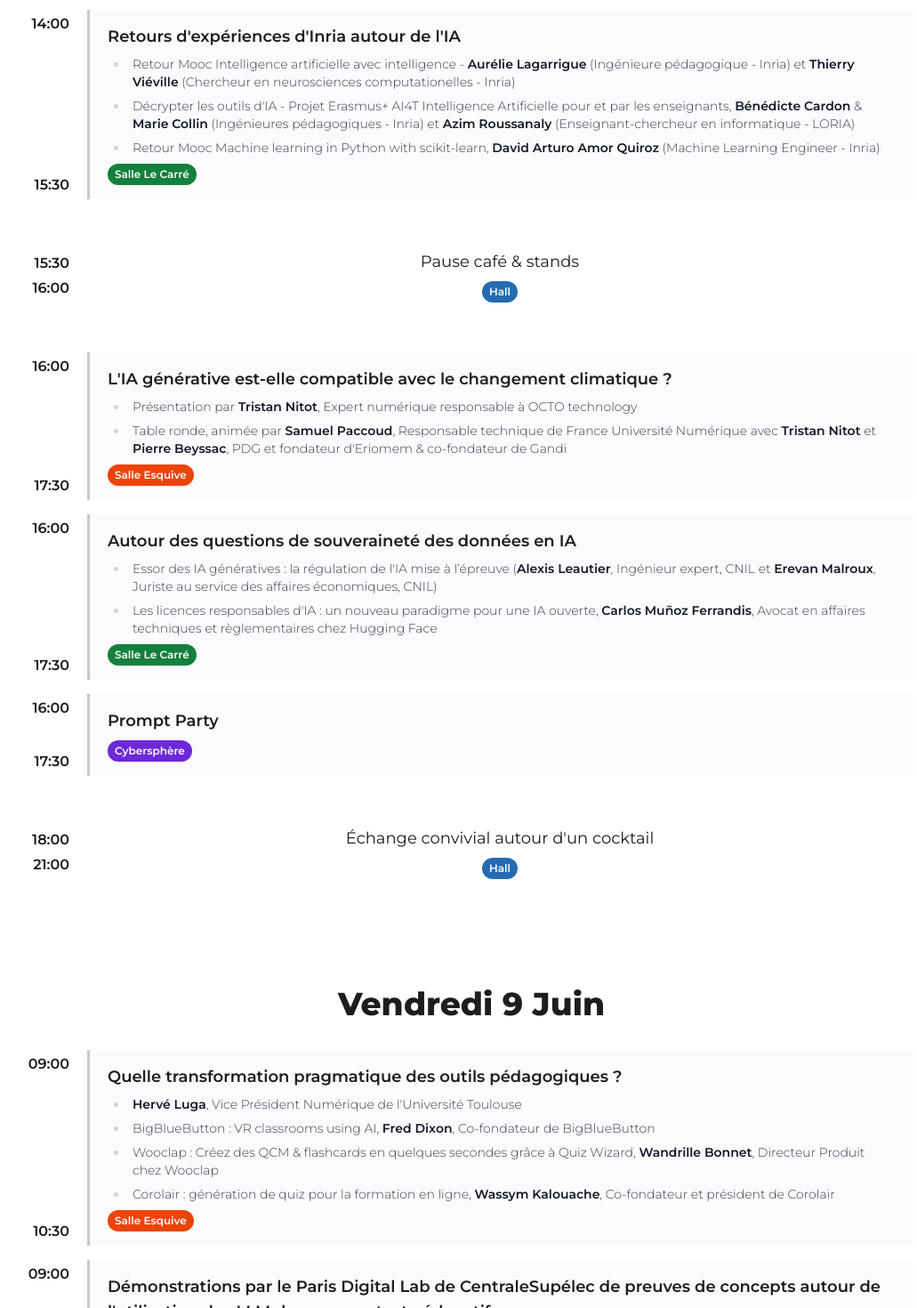
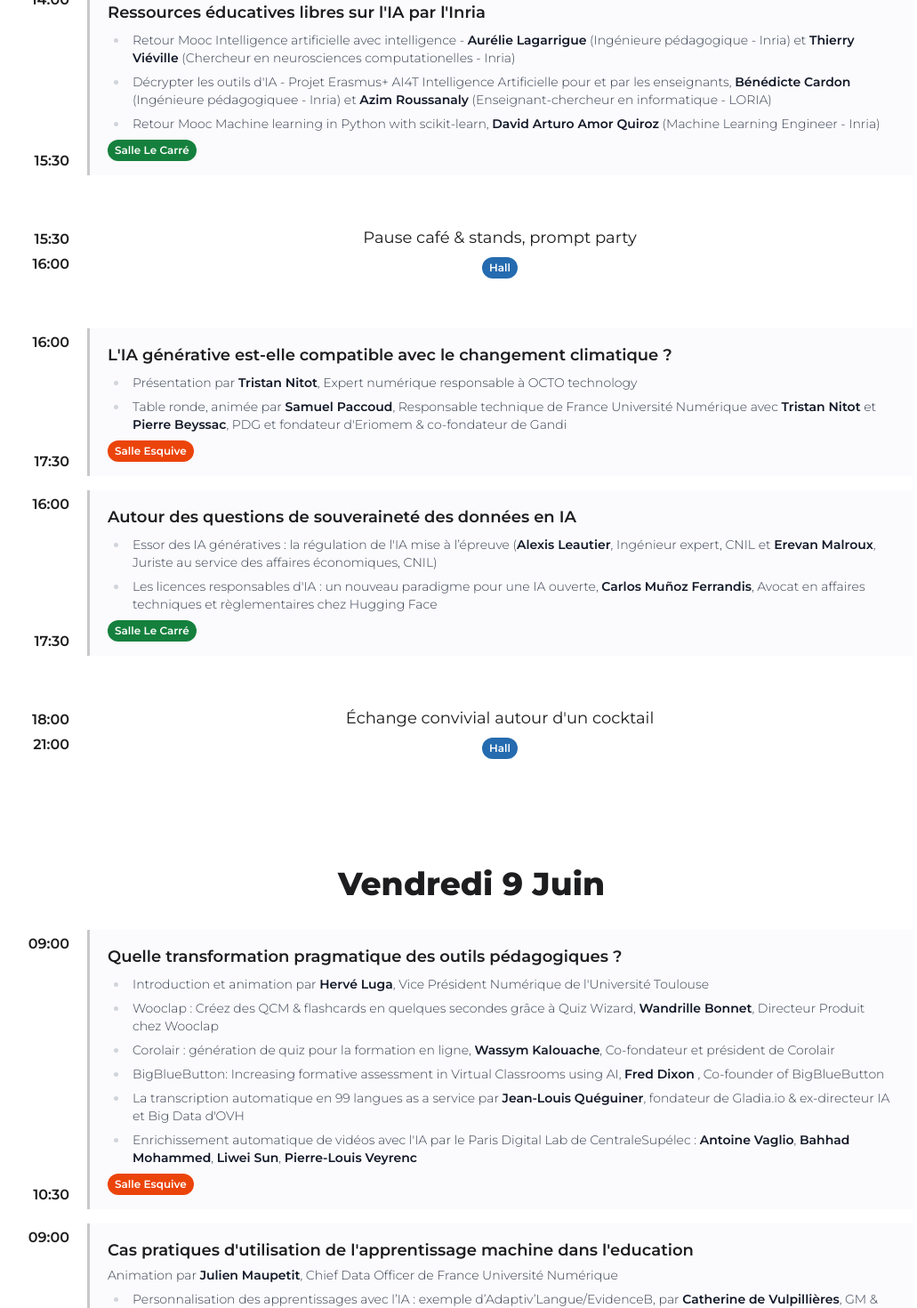
Before and after one commit to openfun/conf2023-landingpage, a Next.js app: page / in a window 1280 px wide. Shown: the part 5964-7434 px from the top of the page at 89% size, without its empty margins (110-1141 px from the left). Built offline with nearby package versions, Linux system fonts and the light colour scheme.

Commit message:
wip: changes

```diff
--- a/components/agenda.tsx
+++ b/components/agenda.tsx
@@ -26,19 +26,21 @@ const TAG_CARRE = {
   name: "Salle Le Carré",
   color: "bg-green-700",
 };
-const TAG_CYBER = {
-  name: "Cybersphère",
-  color: "bg-violet-700",
-};
+// const TAG_CYBER = {
+//   name: "Cybersphère",
+//   color: "bg-violet-700",
+// };
 
 const AGENDA_FRIDAY: AgendaSlot[] = [
   {
     title: "Quelle transformation pragmatique des outils pédagogiques ?",
     description: `
-- **Hervé Luga**, Vice Président Numérique de l'Université Toulouse
-- BigBlueButton :  VR classrooms using AI, **Fred Dixon**, Co-fondateur de BigBlueButton
+- Introduction et animation par **Hervé Luga**, Vice Président Numérique de l'Université Toulouse
 - Wooclap : Créez des QCM & flashcards en quelques secondes grâce à Quiz Wizard, **Wandrille Bonnet**, Directeur Produit chez Wooclap
 - Corolair : génération de quiz pour la formation en ligne, **Wassym Kalouache**, Co-fondateur et président de Corolair
+- BigBlueButton: Increasing formative assessment in Virtual Classrooms using AI, **Fred Dixon** , Co-founder of BigBlueButton
+- La transcription automatique en 99 langues as a service par **Jean-Louis Quéguiner**, fondateur de Gladia.io & ex-directeur IA et Big Data d'OVH
+- Enrichissement automatique de vidéos avec l'IA par le Paris Digital Lab de CentraleSupélec : **Antoine Vaglio**, **Bahhad Mohammed**, **Liwei Sun**, **Pierre-Louis Veyrenc**
     `,
     start: "09:00",
     end: "10:30",
@@ -46,19 +48,18 @@ const AGENDA_FRIDAY: AgendaSlot[] = [
   },
   {
     title:
-      "Démonstrations par le Paris Digital Lab de CentraleSupélec de preuves de concepts autour de l'utilisation des LLM dans un contexte éducatif",
+      "Cas pratiques d'utilisation de l'apprentissage machine dans l'education",
     description: `
-- **Antoine Vaglio**
-- **Bahhad Mohammed**
-- **Liwei Sun**
-- **Pierre-Louis Veyrenc**
+Animation par **Julien Maupetit**, Chief Data Officer de France Université Numérique
+- Personnalisation des apprentissages avec l’IA : exemple d’Adaptiv’Langue/EvidenceB, par **Catherine de Vulpillières**, GM & CIO cofondatrice EvidenceB
+- A4LL, un système de learning analytics pour l'apprentissage du langage, par **Rémi Venant**, Enseignant-Chercheur en Informatique à Le Mans Université
     `,
     start: "09:00",
     end: "10:30",
     tags: [TAG_CARRE],
   },
   {
-    title: "Pause café & stands",
+    title: "Pause café & stands, prompt party",
     description: "",
     start: "10:30",
     end: "11:00",
@@ -84,17 +85,11 @@ Table ronde animée par **Marie Soulez**, Avocate du cabinet Lexing Alain Bensou
 - **Claire Doz**, Enseignante de lettres à la Cité scolaire Paul Valéry : Retours d'expériences sur l'utilisation de l'IA en cours de Français
 - **Bernard Quinio**, Directeur du Service Formation Continue & Alternance (SFCA) et enseignant chercheur à l' Université Paris Nanterre - Comment l'IA nous oblige à repenser l'enseignement dans le supérieur ?
 - **Serge Miranda**, Professeur Emérite d'Informatique à l' Université Côte d'Azur  - IA générative et 3 dimensions de l'enseignement numérique du futur
+- **Jean-Francois Caulier**, Vice président délégué stratégie et innovations numériques à l'université Paris 1 Panthéon Sorbonne - Comment utiliser les outils d'IA pour améliorer les cours de maths à la session
     `,
     start: "11:00",
     end: "12:30",
     tags: [TAG_CARRE],
-  },
-  {
-    title: "Prompt Party",
-    description: `Par l'**Inria**`,
-    start: "11:00",
-    end: "12:30",
-    tags: [TAG_CYBER],
   },
   {
     title: "Pause Déjeuner",
@@ -135,7 +130,7 @@ const AGENDA_THURSDAY: AgendaSlot[] = [
     tags: [TAG_ESQUIVE],
   },
   {
-    title: "Pause café & stands",
+    title: "Pause café & stands, prompt party",
     description: "",
     start: "10:30",
     end: "11:00",
@@ -159,8 +154,7 @@ const AGENDA_THURSDAY: AgendaSlot[] = [
     title: "LLM souverains : quelles alternatives à ChatGPT ?",
     description: `
 - Démystifier l'IA générative par **Laurent Daudet**, Directeur Général et co-fondateur de LightOn
-- La transcription automatique en 99 langues as a service par **Jean-Louis Quéguiner**, fondateur de Gladia.io & ex-directeur IA et Big Data d'OVH
-- Table ronde animée par **Renaud Monnet**, Directeur du Digital Institute de CentraleSupélec, avec **Laurent Daudet**, **Jean-Louis Quéguiner**, **Fabrice Epelboin** et **Robert Vesoul**, PDG & Co-fondateur d'Illuin Technology
+- Table ronde animée par **Renaud Monnet**, Directeur du Digital Institute de CentraleSupélec, avec **Laurent Daudet**, **Fabrice Epelboin**, Entrepreneur français, spécialiste des médias sociaux et du web social, **Jean-Louis Quéguiner**, Fondateur de Gladia.io ex-directeur IA et big data d'OVH,  et **Robert Vesoul**, PDG & Co-fondateur d'Illuin Technology
     `,
     start: "11:00",
     end: "12:30",
@@ -189,10 +183,10 @@ Table ronde animée par **Alix Durand**, chargée de mission Affaires politiques
     tags: [TAG_ESQUIVE],
   },
   {
-    title: "Retours d'expériences d'Inria autour de l'IA",
+    title: "Ressources éducatives libres sur l'IA par l'Inria",
     description: `
 - Retour Mooc Intelligence artificielle avec intelligence - **Aurélie Lagarrigue** (Ingénieure pédagogique - Inria) et **Thierry Viéville** (Chercheur en neurosciences computationelles - Inria)
-- Décrypter les outils d'IA - Projet Erasmus+ AI4T Intelligence Artificielle pour et par les enseignants, **Bénédicte Cardon** & **Marie Collin** (Ingénieures pédagogiques - Inria) et **Azim Roussanaly** (Enseignant-chercheur en informatique - LORIA)
+- Décrypter les outils d'IA - Projet Erasmus+ AI4T Intelligence Artificielle pour et par les enseignants, **Bénédicte Cardon** (Ingénieure pédagogiquee - Inria) et **Azim Roussanaly** (Enseignant-chercheur en informatique - LORIA)
 - Retour Mooc Machine learning in Python with scikit-learn, **David Arturo Amor Quiroz** (Machine Learning Engineer - Inria)
     `,
     start: "14:00",
@@ -200,7 +194,7 @@ Table ronde animée par **Alix Durand**, chargée de mission Affaires politiques
     tags: [TAG_CARRE],
   },
   {
-    title: "Pause café & stands",
+    title: "Pause café & stands, prompt party",
     description: "",
     start: "15:30",
     end: "16:00",
@@ -227,13 +221,6 @@ Table ronde animée par **Alix Durand**, chargée de mission Affaires politiques
     start: "16:00",
     end: "17:30",
     tags: [TAG_CARRE],
-  },
-  {
-    title: "Prompt Party",
-    description: ``,
-    start: "16:00",
-    end: "17:30",
-    tags: [TAG_CYBER],
   },
   {
     title: "Échange convivial autour d'un cocktail",
```
